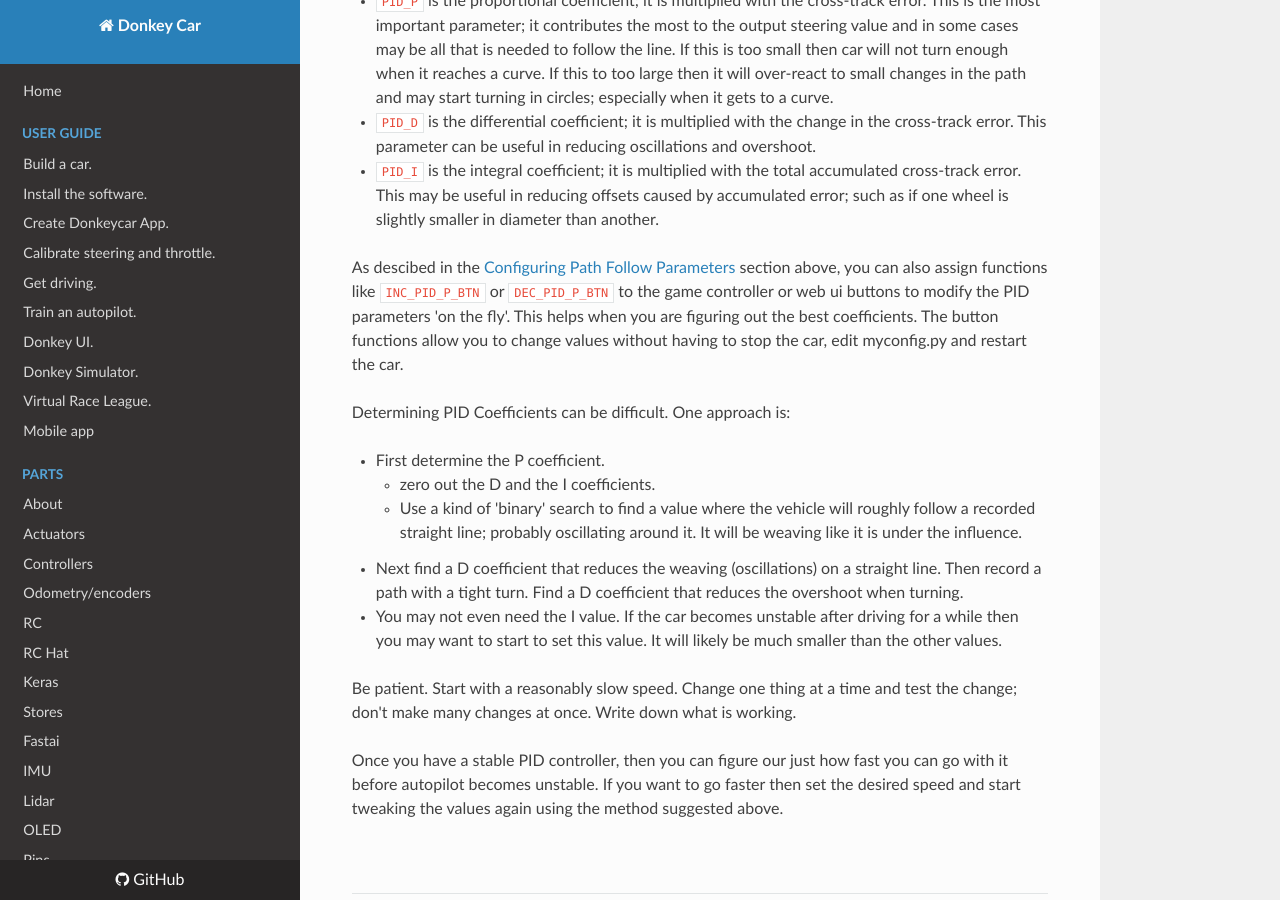
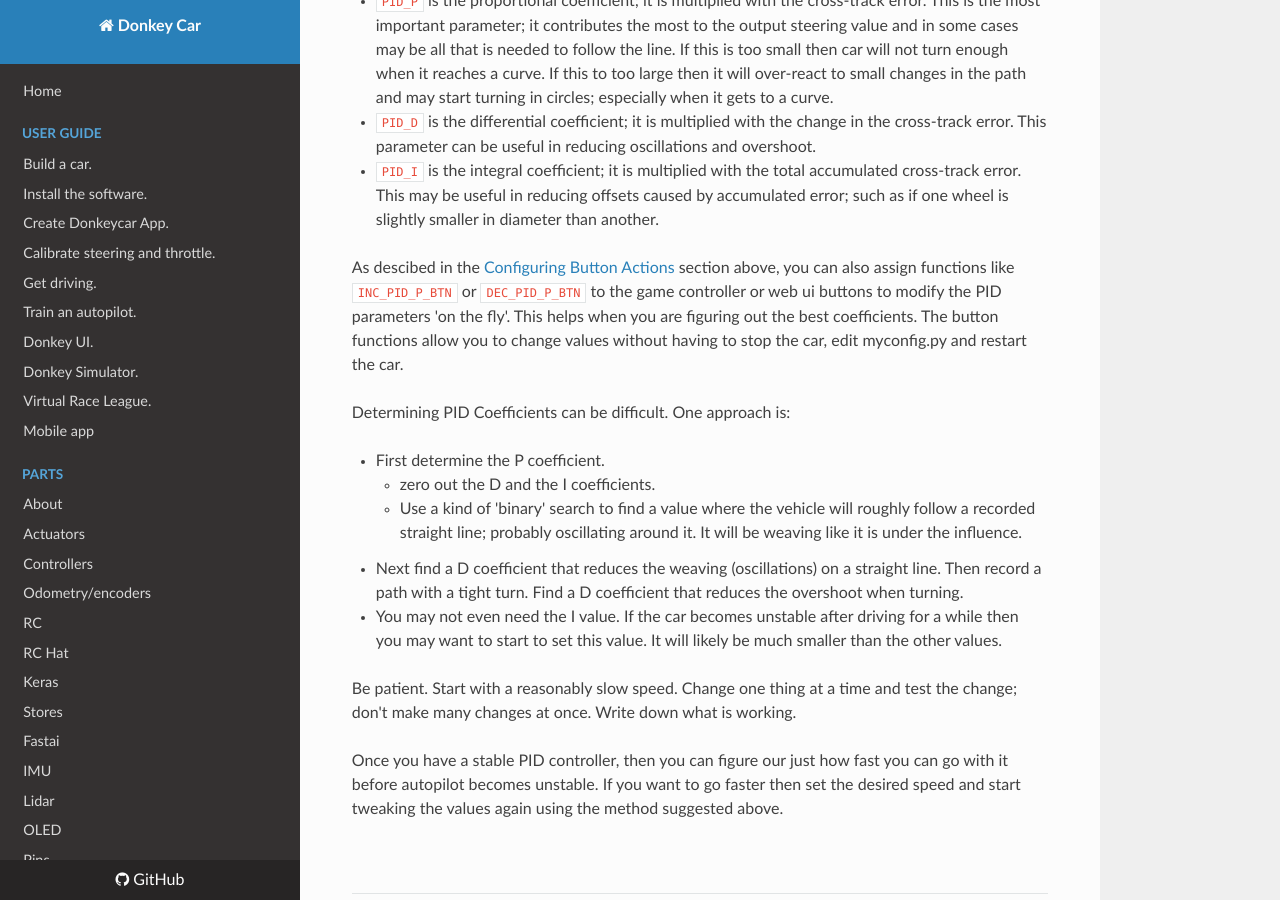
Before and after one commit to autorope/donkeydocs, an MkDocs documentation site: the page built from docs/guide/path_follow/path_follow.md, in a window 1280 px wide and 900 px high, scrolled down 6289 px. Built offline with MkDocs 1.6.1, drawn with Linux system fonts in a browser that asks for light colours; nearby versions of some CDN libraries.

Commit message:
Update path_follow.md
Add a little on configuration of button actions.

```diff
--- a/docs/guide/path_follow/path_follow.md
+++ b/docs/guide/path_follow/path_follow.md
@@ -151,7 +151,7 @@ The PID coefficients are the most important (and time consuming) parameters to c
 - `PID_D` is the differential coefficient; it is multiplied with the change in the cross-track error.  This parameter can be useful in reducing oscillations and overshoot.
 - `PID_I` is the integral coefficient; it is multiplied with the total accumulated cross-track error.  This may be useful in reducing offsets caused by accumulated error; such as if one wheel is slightly smaller in diameter than another.
 
-As descibed in the [Configuring Path Follow Parameters](#configuring-path-follow-parameters) section above, you can also assign functions like `INC_PID_P_BTN` or `DEC_PID_P_BTN` to the game controller or web ui buttons to modify the PID parameters 'on the fly'.  This helps when you are figuring out the best coefficients.  The button functions allow you to change values without having to stop the car, edit myconfig.py and restart the car.
+As descibed in the [Configuring Button Actions](#configure-button-actions) section above, you can also assign functions like `INC_PID_P_BTN` or `DEC_PID_P_BTN` to the game controller or web ui buttons to modify the PID parameters 'on the fly'.  This helps when you are figuring out the best coefficients.  The button functions allow you to change values without having to stop the car, edit myconfig.py and restart the car.
 
 Determining PID Coefficients can be difficult.  One approach is:
 
```
